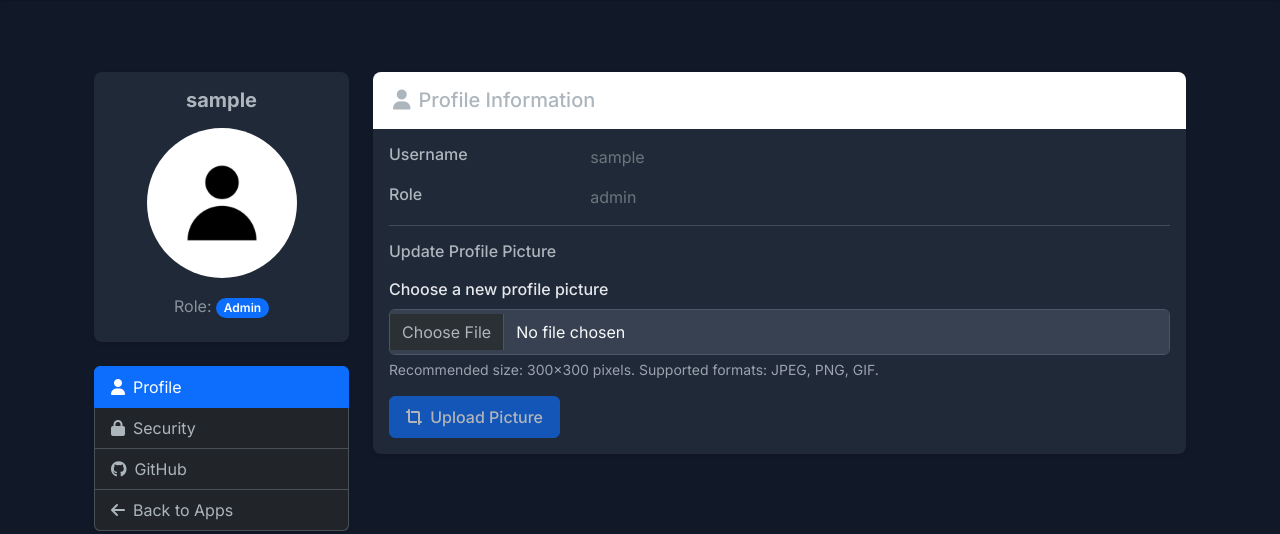
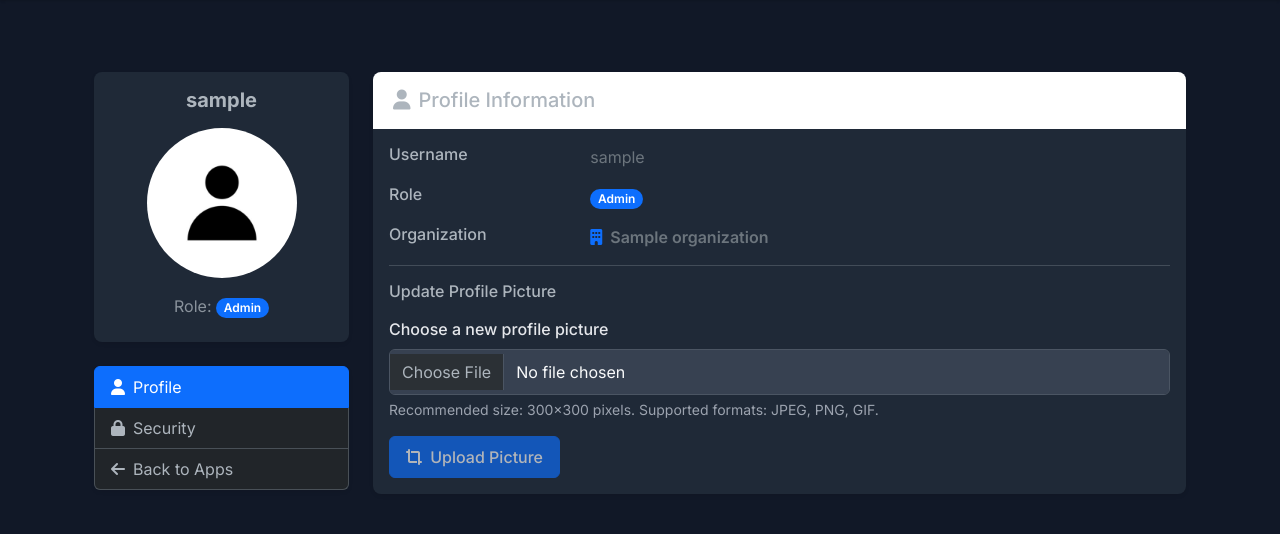
Before and after one commit to Nimesh-Srivastava/iOS-app-dist, a Flask app: page /account in a window 1280 px wide. Shown: the part 70-604 px from the top of the page. Run offline with Flask 3, Linux system fonts and the light colour scheme; the visitor is signed in with stand-in values (Sample User, id 1); a database or web service that is not in the repository returns one stand-in record (values such as "Sample title"); some libraries are stand-ins or nearby versions.

Commit message:
Added org info for all users

```diff
--- a/auth.py
+++ b/auth.py
@@ -167,7 +167,14 @@ def account_management():
         flash('User not found')
         return redirect(url_for('app.index'))
 
-    return render_template('account.html', user=user)
+    # Get organization name if user belongs to an org
+    org_name = None
+    if user.get('org_id'):
+        org = db.get_organization(user.get('org_id'))
+        if org:
+            org_name = org.get('name')
+
+    return render_template('account.html', user=user, org_name=org_name)
 
 @auth_bp.route('/account/change-password', methods=['POST'])
 @login_required
--- a/templates/account.html
+++ b/templates/account.html
@@ -23,9 +23,11 @@ block content %}
         <a href="#security" class="list-group-item list-group-item-action" data-bs-toggle="list">
           <i class="fas fa-lock me-2"></i>Security
         </a>
+        {% if user.role == 'primary_admin' or user.org_role in ['admin', 'developer'] %}
         <a href="#github" class="list-group-item list-group-item-action" data-bs-toggle="list">
           <i class="fab fa-github me-2"></i>GitHub
         </a>
+        {% endif %}
         {% if user.role == 'primary_admin' or user.org_role == 'admin' %}
         <a href="{{ url_for('auth.manage_users') }}" class="list-group-item list-group-item-action">
           <i class="fas fa-users me-2"></i>Manage Users
@@ -58,8 +60,30 @@ block content %}
                 <div class="col-sm-3">
                   <h6 class="mb-0">Role</h6>
                 </div>
-                <div class="col-sm-9 text-secondary">{{ user.role }}</div>
+                <div class="col-sm-9 text-secondary">
+                  {% if user.role == 'primary_admin' %}
+                  <span class="badge bg-danger">Primary Admin</span>
+                  {% elif user.org_role %}
+                  <span class="badge bg-primary">{{ user.org_role|title }}</span>
+                  {% else %}
+                  <span class="badge bg-secondary">{{ user.role|title }}</span>
+                  {% endif %}
+                </div>
               </div>
+
+              {% if user.org_id %}
+              <div class="row mb-3">
+                <div class="col-sm-3">
+                  <h6 class="mb-0">Organization</h6>
+                </div>
+                <div class="col-sm-9 text-secondary">
+                  <div class="d-flex align-items-center">
+                    <i class="fas fa-building me-2 text-primary"></i>
+                    <span class="fw-semibold">{{ org_name if org_name else 'Unknown Organization' }}</span>
+                  </div>
+                </div>
+              </div>
+              {% endif %}
 
               <hr />
 
```
